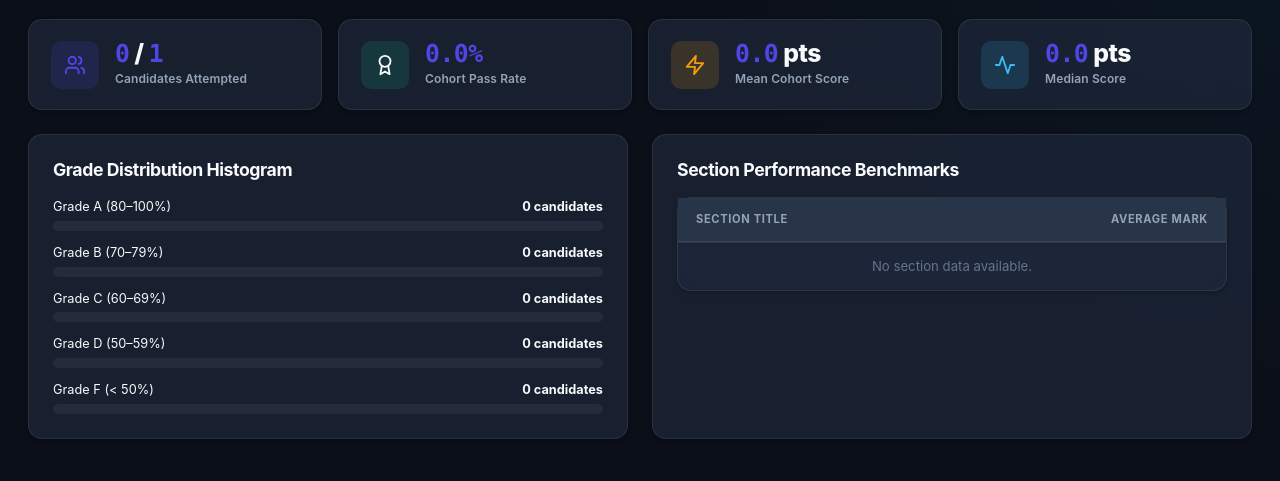
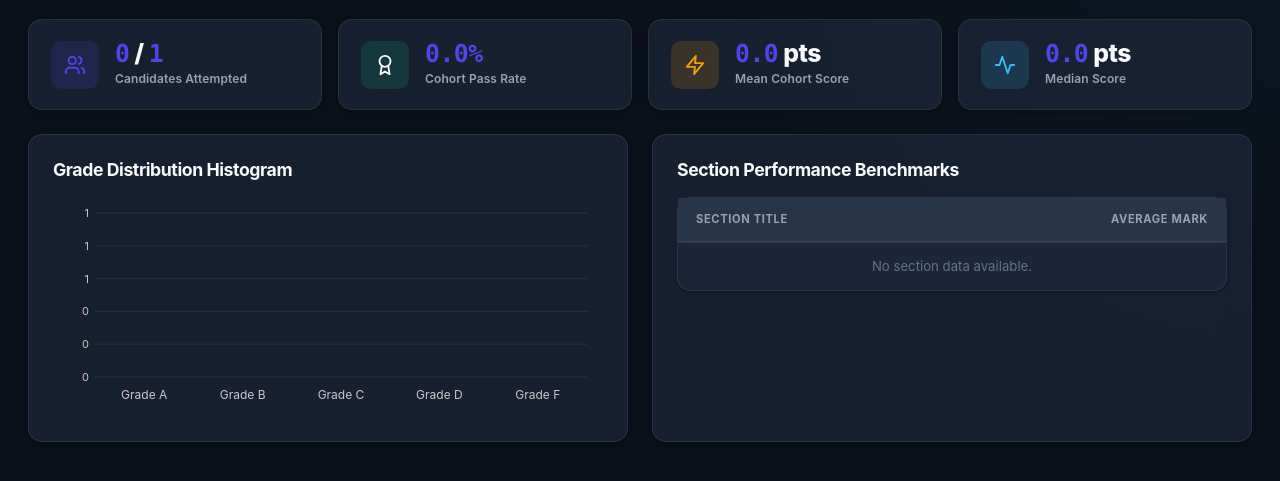
Before and after one commit to zeeshansq/OptiExam, a Django app: page /exams/exams/1/analytics/ in a window 1280 px wide. Shown: the part 177-658 px from the top of the page. Run offline with Django 5.2, Linux system fonts and the light colour scheme; a user stored in the database is signed in; tables that the repository leaves empty hold one stand-in row (values such as "Sample post"); grey boxes marked "Sample" are stand-in pictures.

Commit message:
feat: add user profile management, exam analytics dashboard, and notification system components

```diff
--- a/apps/accounts/urls.py
+++ b/apps/accounts/urls.py
@@ -12,4 +12,7 @@ urlpatterns = [
     # Profile & Preferences
     path('profile/', profile_views.UserProfileView.as_view(), name='profile'),
     path('theme-toggle/', profile_views.ThemeToggleView.as_view(), name='theme_toggle'),
+
+    # In-App Notification Management
+    path('notifications/mark-read/', profile_views.MarkNotificationsReadView.as_view(), name='notifications_mark_read'),
 ]
--- /dev/null
+++ b/static/js/analytics-charts.js
@@ -0,0 +1,207 @@
+/**
+ * OptiExam Analytics Charts — Zero-CDN Native Canvas & SVG Renderer
+ * Renders grade distribution histograms and item analysis charts
+ * using only HTML5 Canvas API. No external dependencies.
+ */
+
+(function () {
+  'use strict';
+
+  // ─── Color Palette ────────────────────────────────────────────────────────
+  const COLORS = {
+    A: '#10B981', // success green
+    B: '#4F46E5', // primary indigo
+    C: '#38BDF8', // sky blue
+    D: '#F59E0B', // warning amber
+    F: '#EF4444', // danger red
+    bar: '#4F46E5',
+    barHover: '#7C3AED',
+    text: 'rgba(255,255,255,0.75)',
+    grid: 'rgba(255,255,255,0.08)',
+    bg: 'rgba(0,0,0,0)'
+  };
+
+  // ─── Grade Histogram Bar Chart ────────────────────────────────────────────
+  function renderGradeHistogram(canvasId, data) {
+    const canvas = document.getElementById(canvasId);
+    if (!canvas) return;
+    const ctx = canvas.getContext('2d');
+    const DPR = window.devicePixelRatio || 1;
+    const W = canvas.offsetWidth;
+    const H = canvas.offsetHeight || 220;
+    canvas.width = W * DPR;
+    canvas.height = H * DPR;
+    ctx.scale(DPR, DPR);
+    canvas.style.width = W + 'px';
+    canvas.style.height = H + 'px';
+
+    const labels = Object.keys(data);     // ['A','B','C','D','F']
+    const values = Object.values(data);   // [12, 34, 56, 18, 4]
+    const maxVal  = Math.max(...values, 1);
+    const padL = 42, padR = 16, padT = 16, padB = 40;
+    const chartW = W - padL - padR;
+    const chartH = H - padT - padB;
+    const barW   = (chartW / labels.length) * 0.6;
+    const gap    = (chartW / labels.length) * 0.4;
+
+    // Draw grid lines
+    const gridLines = 5;
+    ctx.strokeStyle = COLORS.grid;
+    ctx.lineWidth = 1;
+    for (let i = 0; i <= gridLines; i++) {
+      const y = padT + (chartH / gridLines) * i;
+      ctx.beginPath();
+      ctx.moveTo(padL, y);
+      ctx.lineTo(padL + chartW, y);
+      ctx.stroke();
+      // Y-axis label
+      const val = Math.round(maxVal - (maxVal / gridLines) * i);
+      ctx.fillStyle = COLORS.text;
+      ctx.font = '11px Inter, sans-serif';
+      ctx.textAlign = 'right';
+      ctx.fillText(val, padL - 6, y + 4);
+    }
+
+    // Draw bars
+    labels.forEach(function (label, i) {
+      const barH = (values[i] / maxVal) * chartH;
+      const x = padL + (chartW / labels.length) * i + gap / 2;
+      const y = padT + chartH - barH;
+
+      // Gradient fill
+      const grad = ctx.createLinearGradient(x, y, x, padT + chartH);
+      const gradeColor = COLORS[label] || COLORS.bar;
+      grad.addColorStop(0, gradeColor);
+      grad.addColorStop(1, gradeColor + '44');
+
+      ctx.fillStyle = grad;
+      const radius = 4;
+      ctx.beginPath();
+      ctx.moveTo(x + radius, y);
+      ctx.lineTo(x + barW - radius, y);
+      ctx.quadraticCurveTo(x + barW, y, x + barW, y + radius);
+      ctx.lineTo(x + barW, padT + chartH);
+      ctx.lineTo(x, padT + chartH);
+      ctx.lineTo(x, y + radius);
+      ctx.quadraticCurveTo(x, y, x + radius, y);
+      ctx.closePath();
+      ctx.fill();
+
+      // Value label on bar
+      if (values[i] > 0) {
+        ctx.fillStyle = '#FFFFFF';
+        ctx.font = 'bold 12px Inter, sans-serif';
+        ctx.textAlign = 'center';
+        ctx.fillText(values[i], x + barW / 2, y - 6);
+      }
+
+      // X-axis label
+      ctx.fillStyle = COLORS.text;
+      ctx.font = '12px Inter, sans-serif';
+      ctx.textAlign = 'center';
+      ctx.fillText('Grade ' + label, x + barW / 2, padT + chartH + 22);
+    });
+  }
+
+  // ─── Item Analysis Scatter / Dot Plot ─────────────────────────────────────
+  function renderItemScatter(canvasId, items) {
+    const canvas = document.getElementById(canvasId);
+    if (!canvas || !items || items.length === 0) return;
+    const ctx = canvas.getContext('2d');
+    const DPR = window.devicePixelRatio || 1;
+    const W = canvas.offsetWidth;
+    const H = canvas.offsetHeight || 260;
+    canvas.width = W * DPR;
+    canvas.height = H * DPR;
+    ctx.scale(DPR, DPR);
+    canvas.style.width = W + 'px';
+    canvas.style.height = H + 'px';
+
+    const padL = 50, padR = 20, padT = 20, padB = 50;
+    const chartW = W - padL - padR;
+    const chartH = H - padT - padB;
+
+    // Axes
+    ctx.strokeStyle = 'rgba(255,255,255,0.2)';
+    ctx.lineWidth = 1;
+    // X axis
+    ctx.beginPath();
+    ctx.moveTo(padL, padT + chartH);
+    ctx.lineTo(padL + chartW, padT + chartH);
+    ctx.stroke();
+    // Y axis
+    ctx.beginPath();
+    ctx.moveTo(padL, padT);
+    ctx.lineTo(padL, padT + chartH);
+    ctx.stroke();
+
+    // Axis labels
+    ctx.fillStyle = COLORS.text;
+    ctx.font = '11px Inter, sans-serif';
+    ctx.textAlign = 'center';
+    ctx.fillText('Difficulty Index (p-value) →', padL + chartW / 2, H - 8);
+    ctx.save();
+    ctx.translate(14, padT + chartH / 2);
+    ctx.rotate(-Math.PI / 2);
+    ctx.fillText('Discrimination (D-index) ↑', 0, 0);
+    ctx.restore();
+
+    // Grid ticks
+    ctx.strokeStyle = COLORS.grid;
+    for (let v = 0; v <= 1; v += 0.2) {
+      const xPos = padL + v * chartW;
+      const yPos = padT + (1 - v) * chartH;
+      ctx.beginPath(); ctx.moveTo(xPos, padT); ctx.lineTo(xPos, padT + chartH); ctx.stroke();
+      ctx.beginPath(); ctx.moveTo(padL, yPos); ctx.lineTo(padL + chartW, yPos); ctx.stroke();
+      ctx.fillStyle = COLORS.text;
+      ctx.font = '10px Inter, sans-serif';
+      ctx.textAlign = 'center';
+      ctx.fillText(v.toFixed(1), xPos, padT + chartH + 14);
+      ctx.textAlign = 'right';
+      ctx.fillText(v.toFixed(1), padL - 4, yPos + 4);
+    }
+
+    // Dots
+    items.forEach(function (item) {
+      const px = padL + (item.p_value || 0) * chartW;
+      const py = padT + (1 - Math.max(-1, Math.min(1, item.d_index || 0))) * chartH;
+      let color = COLORS.F;
+      if ((item.p_value || 0) >= 0.7) color = COLORS.A;
+      else if ((item.p_value || 0) >= 0.3) color = COLORS.D;
+
+      ctx.beginPath();
+      ctx.arc(px, py, 6, 0, Math.PI * 2);
+      ctx.fillStyle = color + 'CC';
+      ctx.fill();
+      ctx.strokeStyle = color;
+      ctx.lineWidth = 1.5;
+      ctx.stroke();
+    });
+  }
+
+  // ─── Auto-Initialize on DOM Ready ─────────────────────────────────────────
+  document.addEventListener('DOMContentLoaded', function () {
+    // Grade Histogram
+    const histCanvas = document.getElementById('analytics-histogram');
+    if (histCanvas && histCanvas.dataset.grades) {
+      try {
+        renderGradeHistogram('analytics-histogram', JSON.parse(histCanvas.dataset.grades));
+      } catch (e) { console.warn('OptiExam Charts: Histogram parse error', e); }
+    }
+
+    // Item Analysis Scatter
+    const scatterCanvas = document.getElementById('item-analysis-scatter');
+    if (scatterCanvas && scatterCanvas.dataset.items) {
+      try {
+        renderItemScatter('item-analysis-scatter', JSON.parse(scatterCanvas.dataset.items));
+      } catch (e) { console.warn('OptiExam Charts: Scatter parse error', e); }
+    }
+  });
+
+  // ─── Public API ───────────────────────────────────────────────────────────
+  window.OptiExamCharts = {
+    renderGradeHistogram: renderGradeHistogram,
+    renderItemScatter: renderItemScatter
+  };
+
+}());
--- a/templates/exams/exam_analytics.html
+++ b/templates/exams/exam_analytics.html
@@ -2,6 +2,10 @@
 {% load static optiexam_tags %}
 
 {% block title %}Cohort Analytics — {{ exam.title }}{% endblock %}
+
+{% block extra_js %}
+<script src="{% static 'js/analytics-charts.js' %}"></script>
+{% endblock %}
 
 {% block content %}
 <!-- Universal Breadcrumb Navigation -->
@@ -91,57 +95,23 @@
   <!-- Grade Distribution -->
   <div class="glass-card" style="padding: 24px;">
     <h3 style="margin-bottom: 16px;">Grade Distribution Histogram</h3>
-    <div class="flex flex-col gap-3">
-      <div>
-        <div class="flex justify-between" style="font-size: 0.85rem; margin-bottom: 4px;">
-          <span>Grade A (80–100%)</span>
-          <strong>{{ cohort.grade_histogram.A }} candidates</strong>
-        </div>
-        <div style="background: rgba(255,255,255,0.05); height: 10px; border-radius: 9999px; overflow: hidden;">
-          <div style="background: var(--color-success); height: 100%; width: {% if cohort.total_attempted %}{% widthratio cohort.grade_histogram.A cohort.total_attempted 100 %}{% else %}0{% endif %}%;"></div>
-        </div>
-      </div>
-
-      <div>
-        <div class="flex justify-between" style="font-size: 0.85rem; margin-bottom: 4px;">
-          <span>Grade B (70–79%)</span>
-          <strong>{{ cohort.grade_histogram.B }} candidates</strong>
-        </div>
-        <div style="background: rgba(255,255,255,0.05); height: 10px; border-radius: 9999px; overflow: hidden;">
-          <div style="background: var(--color-primary); height: 100%; width: {% if cohort.total_attempted %}{% widthratio cohort.grade_histogram.B cohort.total_attempted 100 %}{% else %}0{% endif %}%;"></div>
-        </div>
-      </div>
-
-      <div>
-        <div class="flex justify-between" style="font-size: 0.85rem; margin-bottom: 4px;">
-          <span>Grade C (60–69%)</span>
-          <strong>{{ cohort.grade_histogram.C }} candidates</strong>
-        </div>
-        <div style="background: rgba(255,255,255,0.05); height: 10px; border-radius: 9999px; overflow: hidden;">
-          <div style="background: #38BDF8; height: 100%; width: {% if cohort.total_attempted %}{% widthratio cohort.grade_histogram.C cohort.total_attempted 100 %}{% else %}0{% endif %}%;"></div>
-        </div>
-      </div>
-
-      <div>
-        <div class="flex justify-between" style="font-size: 0.85rem; margin-bottom: 4px;">
-          <span>Grade D (50–59%)</span>
-          <strong>{{ cohort.grade_histogram.D }} candidates</strong>
-        </div>
-        <div style="background: rgba(255,255,255,0.05); height: 10px; border-radius: 9999px; overflow: hidden;">
-          <div style="background: var(--color-warning); height: 100%; width: {% if cohort.total_attempted %}{% widthratio cohort.grade_histogram.D cohort.total_attempted 100 %}{% else %}0{% endif %}%;"></div>
-        </div>
-      </div>
-
-      <div>
-        <div class="flex justify-between" style="font-size: 0.85rem; margin-bottom: 4px;">
-          <span>Grade F (< 50%)</span>
-          <strong>{{ cohort.grade_histogram.F }} candidates</strong>
-        </div>
-        <div style="background: rgba(255,255,255,0.05); height: 10px; border-radius: 9999px; overflow: hidden;">
-          <div style="background: var(--color-danger); height: 100%; width: {% if cohort.total_attempted %}{% widthratio cohort.grade_histogram.F cohort.total_attempted 100 %}{% else %}0{% endif %}%;"></div>
-        </div>
-      </div>
-    </div>
+    <!-- Native Canvas Chart (Zero CDN) -->
+    <canvas
+      id="analytics-histogram"
+      style="width: 100%; height: 220px; display: block;"
+      data-grades='{ "A": {{ cohort.grade_histogram.A }}, "B": {{ cohort.grade_histogram.B }}, "C": {{ cohort.grade_histogram.C }}, "D": {{ cohort.grade_histogram.D }}, "F": {{ cohort.grade_histogram.F }} }'
+      aria-label="Grade distribution histogram"
+    ></canvas>
+    <!-- Accessible fallback bar list -->
+    <noscript>
+      <ul style="font-size: 0.85rem; margin-top: 12px; list-style: none; padding: 0;">
+        <li>Grade A: {{ cohort.grade_histogram.A }}</li>
+        <li>Grade B: {{ cohort.grade_histogram.B }}</li>
+        <li>Grade C: {{ cohort.grade_histogram.C }}</li>
+        <li>Grade D: {{ cohort.grade_histogram.D }}</li>
+        <li>Grade F: {{ cohort.grade_histogram.F }}</li>
+      </ul>
+    </noscript>
   </div>
 
   <!-- Section-Wise Benchmarks -->
--- a/templates/includes/notification_drawer.html
+++ b/templates/includes/notification_drawer.html
@@ -5,11 +5,23 @@
       {% icon 'bell' 'icon-sm' %}
       <span>In-App Notifications</span>
     </h4>
-    {% if unread_notifications_count > 0 %}
-      <span class="badge badge-primary">{{ unread_notifications_count }} New</span>
-    {% else %}
-      <span class="badge badge-secondary">0 New</span>
-    {% endif %}
+    <div class="flex items-center gap-2">
+      {% if unread_notifications_count > 0 %}
+        <span class="badge badge-primary">{{ unread_notifications_count }} New</span>
+        <button
+          id="btn-mark-all-read"
+          class="btn btn-ghost btn-sm"
+          style="padding: 2px 8px; font-size: 0.75rem;"
+          title="Mark all as read"
+          data-url="{% url 'accounts:notifications_mark_read' %}"
+        >
+          {% icon 'check' 'icon-sm' %}
+          <span>Mark All Read</span>
+        </button>
+      {% else %}
+        <span class="badge badge-secondary">0 New</span>
+      {% endif %}
+    </div>
   </div>
   <div class="notification-body">
     {% for alert in recent_notifications %}
@@ -38,3 +50,39 @@
     {% endfor %}
   </div>
 </div>
+<script>
+(function() {
+  var btn = document.getElementById('btn-mark-all-read');
+  if (!btn) return;
+  btn.addEventListener('click', function(e) {
+    e.stopPropagation();
+    var url = btn.getAttribute('data-url');
+    var csrfToken = document.querySelector('[name=csrfmiddlewaretoken]');
+    fetch(url, {
+      method: 'POST',
+      headers: {
+        'Content-Type': 'application/json',
+        'X-CSRFToken': csrfToken ? csrfToken.value : ''
+      },
+      body: JSON.stringify({})
+    })
+    .then(function(r) { return r.json(); })
+    .then(function(data) {
+      if (data.status === 'success') {
+        // Remove the unread badge from nav bell
+        var badge = document.querySelector('.nav-badge-count');
+        if (badge) badge.remove();
+        // Fade out mark-all-read button
+        btn.style.opacity = '0.4';
+        btn.disabled = true;
+        btn.querySelector('span').textContent = 'Done';
+        // Remove unread styling from items
+        document.querySelectorAll('.notification-item.unread').forEach(function(el) {
+          el.classList.remove('unread');
+        });
+      }
+    })
+    .catch(function() {});
+  });
+}());
+</script>
```
Also changed, not shown: apps/accounts/views/profile_views.py (+28 -0 lines).
